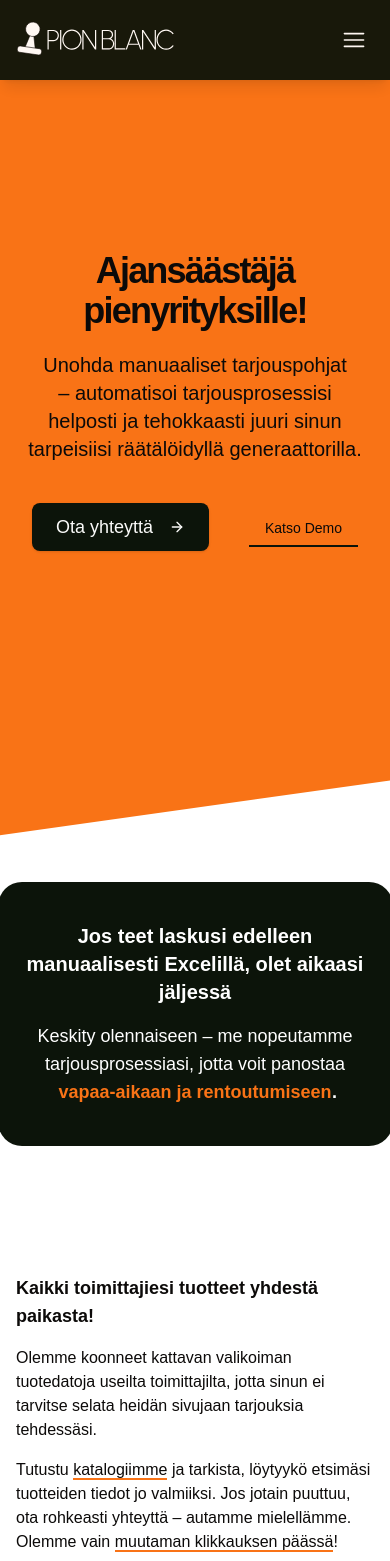
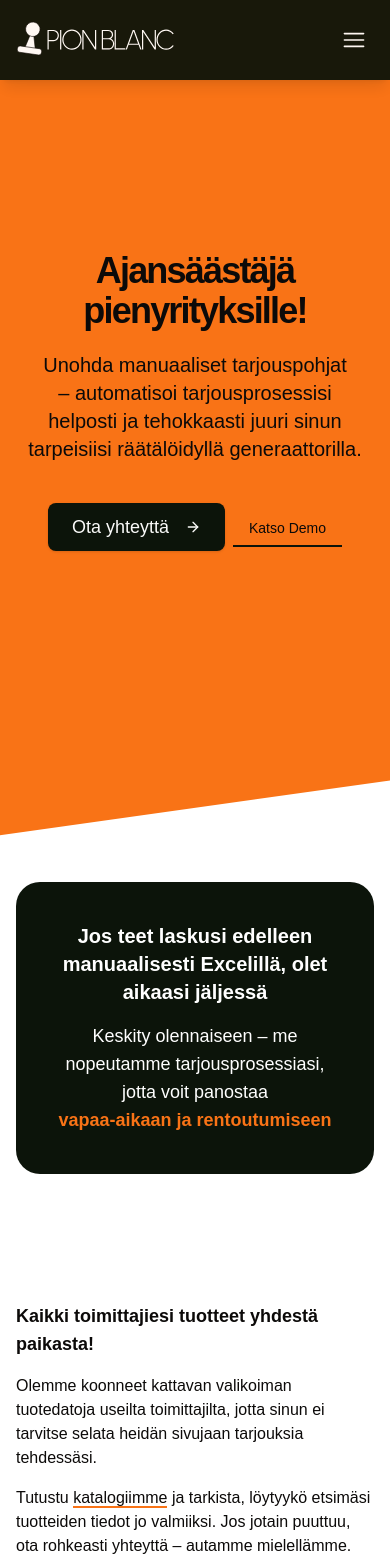
Before and after one commit to strengv1/pionblanc, a Next.js app: page / in a window 390 px wide. Shown: the top 1561 px of the page. Built offline with nearby package versions, Linux system fonts and the light colour scheme; no server answers.

Commit message:
fix very small mobile view

```diff
--- a/src/app/_components/AdditionalInfoSection.tsx
+++ b/src/app/_components/AdditionalInfoSection.tsx
@@ -47,15 +47,15 @@ const DynamicText = () => {
   }, [words]);
 
   return (
-    <span className="relative inline-flex justify-center min-w-[331px] lg:min-w-[397px]">
+    <span className="relative inline-flex justify-center">
       <span
         ref={textRef}
-        className={`font-bold  text-primary transition-all duration-500 ${fade ? "opacity-100 visible" : "opacity-0 invisible"}`}
+        className={`font-bold text-primary transition-all duration-500 ${fade ? "opacity-100 visible" : "opacity-0 invisible"}`}
       >
         {currentWord}
       </span>
       <span
-        className="absolute font-bold transition-transform duration-500"
+        className="hidden xs:block absolute font-bold transition-transform duration-500"
         style={{
           transform: `translateX(${(wordWidth / 2) + 3}px)`,
         }}
@@ -74,13 +74,13 @@ export default function AdditionalInfoSection() {
       additional-info-section w-full mt-20 mb-20 md:mt-40 lg:mt-60 flex flex-col gap-32 items-center
     ">
       <div className="flex text-white bg-secondary rounded-3xl text-center mx-4 md:mx-8">
-        <div className="w-full flex flex-col gap-4 lg:gap-10 my-10 md:my-20 mx-4 md:mx-20 lg:mx-36 ">
+        <div className="w-full flex flex-col gap-4 lg:gap-10 my-10 md:my-20 mx-4 md:mx-20 lg:mx-36">
           <h1 className="text-xl md:text-2xl lg:text-3xl font-semibold">
             {t("additionalTitle")}
           </h1>
           <p className="text-lg md:text-xl lg:text-2xl max-w-screen-md mx-4 md:mx-auto text-balance flex flex-wrap justify-center">
             {t("additionalSubtext")}
-            <span className="inline-block min-w-[50%] text-center">
+            <span className="inline-block text-center">
               <DynamicText />
             </span>
           </p>
@@ -95,7 +95,7 @@ export default function AdditionalInfoSection() {
           <p className="text-md lg:text-2xl md:text-balance lg:-mb-4">
             {t("paragraph1")}
           </p>
-          <p className="text-md lg:text-2xl md:text-balance ">
+          <p className="text-md lg:text-2xl md:text-balance">
             {t("paragraph2Start")}
             <Link href="/catalogue" className="border-b-2 border-primary catalogue-link">{t("our_catalogue")}</Link>
             {t("paragraph2Middle")}
--- a/src/app/_components/FinalHook.tsx
+++ b/src/app/_components/FinalHook.tsx
@@ -11,7 +11,7 @@ export default function FinalHookSection() {
     <section className="
       additional-info-section w-full mt-20 md:mt-40 mb-20 lg:mt-60 flex flex-col gap-32 mx-auto items-center text-center
     ">
-      <div className="flex py-10 md:py-20 px-32 rounded-3xl">
+      <div className="flex py-10 md:py-20 md:px-32 rounded-3xl">
         <div className="w-full flex flex-col gap-4 lg:gap-10">
           <h1 className="text-lg lg:text-3xl font-semibold">
             {t("title")}
--- a/src/app/_components/HeroSection.tsx
+++ b/src/app/_components/HeroSection.tsx
@@ -22,7 +22,7 @@ export default function HeroSection() {
         </p>
 
       </div>
-      <div className="space-x-10 z-10">
+      <div className="space-x-2 xs:space-x-10 z-10">
         <Link href="/contact_us">
           <Button className="cta-button text-lg p-6 rounded-lg text-primary-foreground"> {/* hover:text-primary hover:bg-primary-foreground */}
             {t("call_to_action")} <ArrowRight className="ml-2 h-4 w-4" />
--- a/src/styles/frontpage.css
+++ b/src/styles/frontpage.css
@@ -84,3 +84,8 @@ html{
   position: relative;
   z-index: 1;
 }
+
+/*
+*{
+  border: solid 1px red;
+} */
--- a/tailwind.config.ts
+++ b/tailwind.config.ts
@@ -55,7 +55,10 @@ const config: Config = {
   			lg: 'var(--radius)',
   			md: 'calc(var(--radius) - 2px)',
   			sm: 'calc(var(--radius) - 4px)'
-  		}
+  		},
+			screens: {
+        'xs': '430px',
+      },
   	}
   },
   plugins: [require("tailwindcss-animate")],
```
